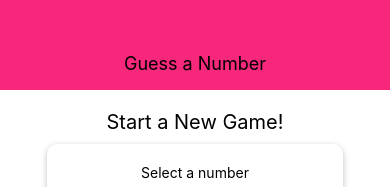
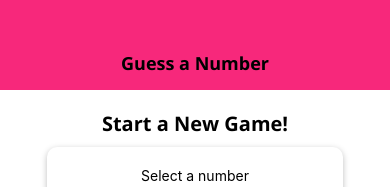
Before and after one commit to m7zaa/Guessing-Game, a React Native app: screen / in a window 390 px wide. Shown: the top 187 px of the page. Built offline with nearby package versions, Linux system fonts and the light colour scheme.

Commit message:
add global font styles.

```diff
--- a/App.js
+++ b/App.js
@@ -4,11 +4,30 @@
 import StartGameScreen from './screens/StartGameScreen';
 import GameScreen from './screens/GameScreen';
 import GameOverScreen from './screens/GameOverScreen';
+import * as Font from 'expo-font';
+import { AppLoading } from 'expo';
+
+const fetchFonts = () => {
+  return Font.loadAsync({
+    'open-sans': require('./assets/fonts/OpenSans-Regular.ttf'),
+    'open-sans-bold': require('./assets/fonts/OpenSans-Bold.ttf'),
+  });
+};
 
 export default function App() {
   const [userNumber, setUserNumber] = useState();
   const [guessRounds, setGuessRounds] = useState(0);
+  const [dataLoaded, setDataLoaded] = useState(false);
 
+  if (!dataLoaded) {
+    return (
+      <AppLoading
+        startAsync={fetchFonts}
+        onFinish={() => setDataLoaded(true)}
+        onError={(err) => console.log(err)}
+      />
+    );
+  }
   const configureNewGameHandler = () => {
     setGuessRounds(0);
     setUserNumber(null);
--- /dev/null
+++ b/components/BodyText.js
@@ -0,0 +1,11 @@
+import React from 'react';
+import { Text, StyleSheet } from 'react-native';
+
+const BodyText = props => <Text style={styles.body}>{props.children}</Text>
+
+const styles = StyleSheet.create({
+  body: {
+    fontFamily: 'open-sans-regular',
+  }
+});
+export default BodyText;
--- a/components/Header.js
+++ b/components/Header.js
@@ -1,12 +1,14 @@
 import React from 'react';
 import { View, Text, StyleSheet } from 'react-native';
 import Colors from '../constants/colors';
+import TitleText from '../components/TitleText';
+import BodyText from '../components/BodyText';
 
 const Header = props => {
 
     return (
         <View style={styles.header}>
-            <Text style={styles.headerTitle}>{props.title}</Text>
+            <TitleText style={styles.headerTitle}>{props.title}</TitleText>
         </View>
     );
 };
@@ -28,10 +30,6 @@
     backgroundColor: Colors.primary,
     alignItems: 'center',
     justifyContent: 'center',
-},
-headerTitle: {
-    color: 'black',
-    fontSize: 18,
 }
 
 });
--- /dev/null
+++ b/components/TitleText.js
@@ -0,0 +1,12 @@
+import React from 'react';
+import { Text, StyleSheet } from 'react-native';
+
+const TitleText = props => <Text style={{...styles.title, ...props.style }}>{props.children}</Text>
+
+const styles = StyleSheet.create({
+  title: {
+    fontFamily: 'open-sans-bold',
+    fontSize: 18,
+  }
+});
+export default TitleText;
--- a/screens/GameOverScreen.js
+++ b/screens/GameOverScreen.js
@@ -1,12 +1,15 @@
 import React, { useState, useRef, useEffect } from 'react';
 import { View, Text, StyleSheet, Button, Alert } from 'react-native';
+import TitleText from '../components/TitleText';
+import BodyText from '../components/BodyText';
+
 
 const GameOverScreen = props => {
   return (
     <View style={styles.screen}>
-      <Text>The Game is Over!</Text>
-      <Text>Number of Rounds: {props.roundsNumber}</Text>
-      <Text>Number was: {props.userNumber}</Text>
+      <TitleText>The Game is Over!</TitleText>
+      <BodyText>Number of Rounds: {props.roundsNumber}</BodyText>
+      <BodyText>Number was: {props.userNumber}</BodyText>
       <Button title="NEW GAME" onPress={props.onRestart} />
     </View>
   )
--- a/screens/GameScreen.js
+++ b/screens/GameScreen.js
@@ -2,6 +2,8 @@
 import { View, Text, StyleSheet, Button, Alert } from 'react-native';
 import NumberContainer from '../components/NumberContainer';
 import Card from '../components/Card';
+import TitleText from '../components/TitleText';
+import BodyText from '../components/BodyText';
 
 
 
@@ -53,7 +55,7 @@
 
   return (
     <View style={styles.screen}>
-      <Text>Opponent's Guess</Text>
+      <BodyText>Opponent's Guess</BodyText>
       <NumberContainer>{currentGuess}</NumberContainer>
       <Card style={styles.buttonContainer}>
         <Button title="Lower" onPress={nextGuessHandler.bind(this, 'lower')}/>
--- a/screens/StartGameScreen.js
+++ b/screens/StartGameScreen.js
@@ -3,7 +3,10 @@
 import Colors from '../constants/colors';
 import Card from '../components/Card';
 import Input from '../components/Input';
-import NumberContainer from '../components/NumberContainer'
+import NumberContainer from '../components/NumberContainer';
+import TitleText from '../components/TitleText';
+import BodyText from '../components/BodyText';
+
 
 
 const StartGameScreen = props => {
@@ -48,7 +51,7 @@
         }}>
 
             <View style={styles.screen}>
-                <Text style={styles.title}>Start a New Game!</Text>
+                <TitleText style={styles.title}>Start a New Game!</TitleText>
                 <Card style={styles.inputContainer}>
                     <Text>Select a number</Text>
                     <Input
@@ -85,6 +88,7 @@
     title: {
         fontSize: 20,
         marginVertical: 10,
+        // fontFamily: 'open-sans-bold',
 
     },
     buttonContainer: {
```
Also changed, not shown: assets/fonts/OpenSans-Bold.ttf (added), assets/fonts/OpenSans-Regular.ttf (added).
